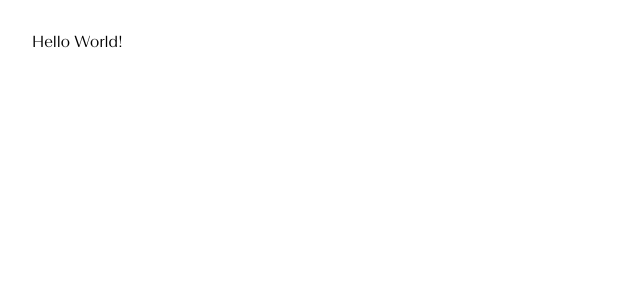
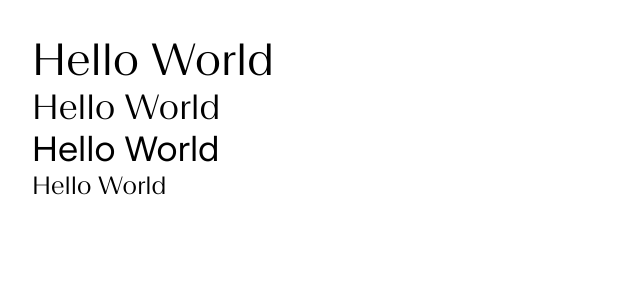
Before and after one commit to jeromehaas/sayyes-web, a Next.js app in the folder frontend/: page / in a window 1280 px wide. Shown: the top 300 px of the page, without its empty margins (0-640 px from the left). Built offline with nearby package versions, Linux system fonts and the light colour scheme.

Commit message:
Setup: heading component

```diff
--- /dev/null
+++ b/frontend/components/content/heading/heading.jsx
@@ -0,0 +1,13 @@
+const Heading = ({ children, className, level, looklike }) => {
+
+    switch(level) {
+      case 'h1': return <h1 className={` ${ className ? className : '' } heading heading--${ looklike || level }`}>{ children }</h1>
+      case 'h2': return <h2 className={` ${ className ? className : '' } heading heading--${ looklike || level }`}>{ children }</h2>
+      case 'h3': return <h3 className={` ${ className ? className : '' } heading heading--${ looklike || level }`}>{ children }</h3>
+      case 'h4': return <h4 className={` ${ className ? className : '' } heading heading--${ looklike || level }`}>{ children }</h4>
+      default: return <h1 className={` ${ className ? className : '' } heading heading--h1`}>{ children }</h1>
+    };
+
+  };
+
+  export default Heading;
--- /dev/null
+++ b/frontend/components/content/heading/heading.scss
@@ -0,0 +1,3 @@
+.heading {
+
+}
--- a/frontend/pages/index.js
+++ b/frontend/pages/index.js
@@ -1,10 +1,14 @@
 import Section from "components//layouts/section/section";
+import Heading from "components//content/heading/heading";
 
 const Start = ( ) => {
 
   return (
     <Section className="start">
-      Hello World!
+      <Heading level="h1">Hello World</Heading>
+      <Heading level="h2">Hello World</Heading>
+      <Heading level="h3">Hello World</Heading>
+      <Heading level="h4">Hello World</Heading>
     </Section>
   );
 
--- a/frontend/styles/configs/typography.scss
+++ b/frontend/styles/configs/typography.scss
@@ -3,3 +3,31 @@
     font-family: "Beausite-Slick", Arial, sans-serif;
     font-weight: 300;
 }
+
+.heading {
+
+    &--h1 {
+        font-family: "Beausite-Slick", Arial, sans-serif;
+        font-size: 45px;
+        letter-spacing: 7%;
+    }
+
+    &--h2 {
+        font-family: "Beausite-Slick", Arial, sans-serif;
+        font-size: 35px;
+        letter-spacing: 7%;
+    }
+
+    &--h3 {
+        font-family: "Beausite-Classic", Arial, sans-serif;
+        font-size: 35px;
+        letter-spacing: 7%;
+    }
+
+    &--h4 {
+        font-family: "Beausite-Slick", Arial, sans-serif;
+        font-size: 25px;
+        letter-spacing: 7%;
+    }
+
+}
--- a/frontend/styles/main.scss
+++ b/frontend/styles/main.scss
@@ -6,6 +6,8 @@
 @import 'styles/configs/global.scss';
 @import 'styles/configs/inputs.scss';
 
+/* CONTENT */
+@import 'components/content/heading/heading.scss';
 
 /* LAYOUTS */
 @import 'components/layouts/section/section.scss';
```
